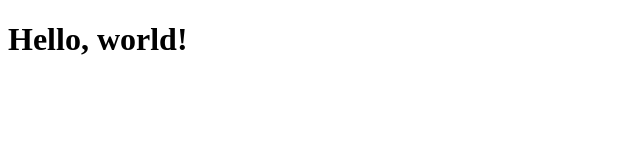
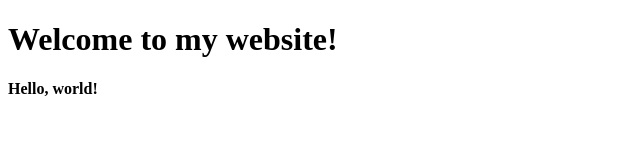
Before and after one commit to ThomasNetsch/hello, a plain HTML site: page hello.html in a window 1280 px wide. Shown: the whole page, without its empty margins (0-640 px from the left). Drawn offline with Linux system fonts and the light colour scheme.

Commit message:
Add aheading

```diff
--- a/hello.html
+++ b/hello.html
@@ -9,7 +9,8 @@
 </head>
 
 <body>
-    <h1>Hello, world!</h1>
+    <h1>Welcome to my website!</h1>
+    <h4>Hello, world!</h4>
 </body>
 
 </html>
```
